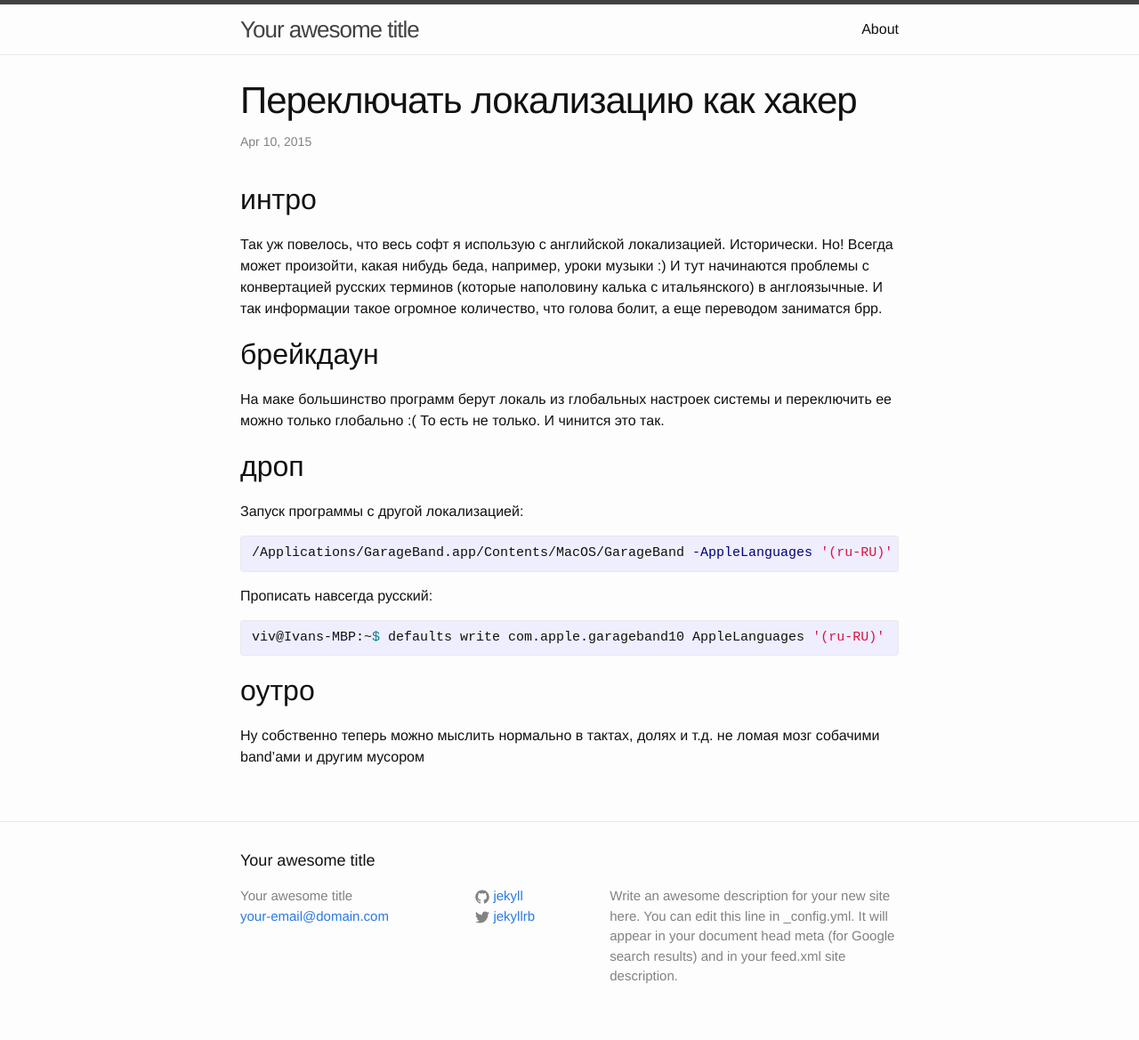
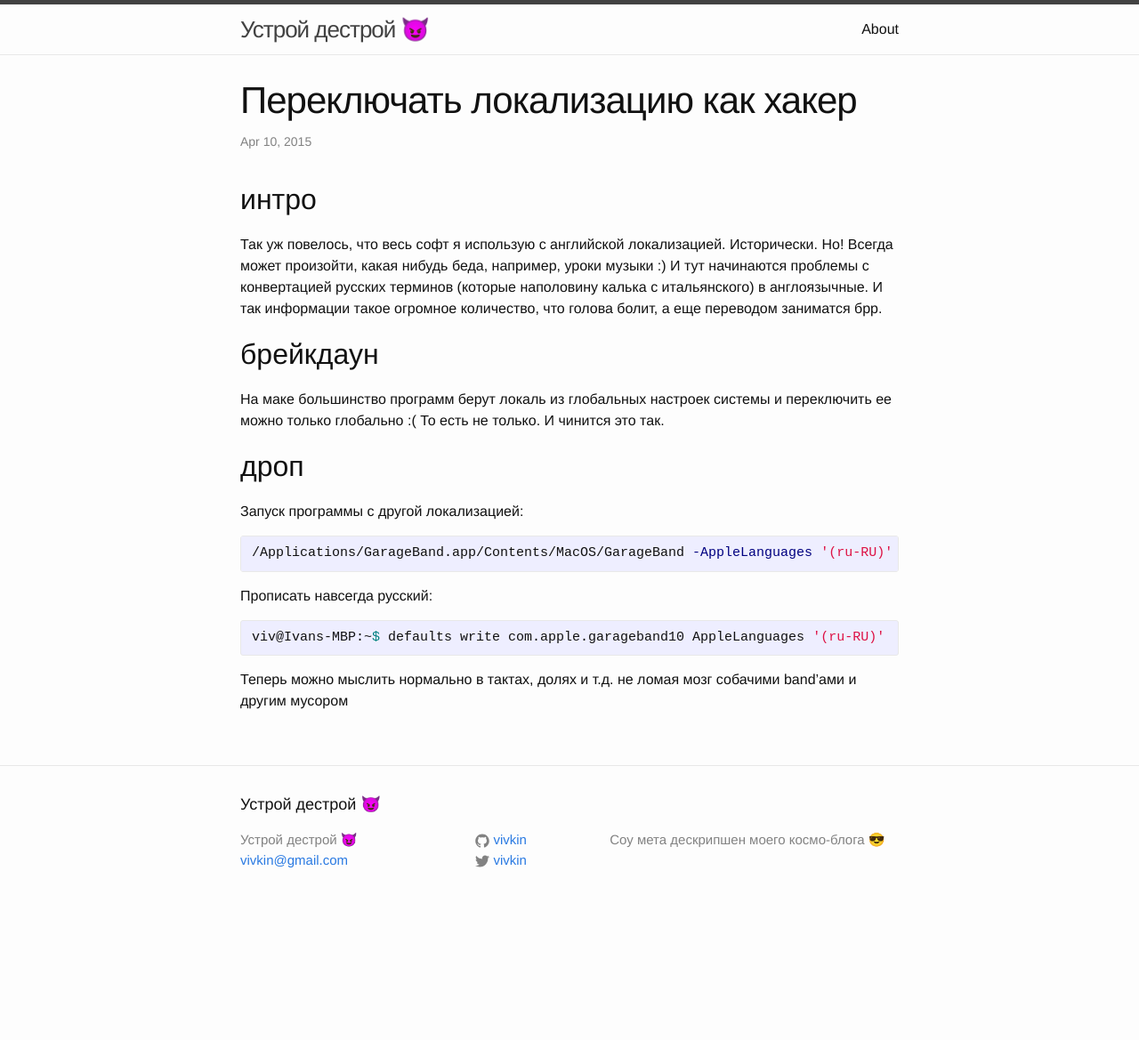
Before and after one commit to vivkin/vivkin.github.io, a Jekyll site: the page built from _posts/2015-04-10-apple-language.md, in a window 1280 px wide. Shown: the whole page at 89% size. Built offline with Jekyll 4.4.1, drawn with Linux system fonts in a browser that asks for light colours; after the commit the page ends 1038 px from its top, so only the background shows below that.

Commit message:
Пофиксил название и другое

```diff
--- a/_config.yml
+++ b/_config.yml
@@ -1,14 +1,12 @@
 # Site settings
-title: Your awesome title
-email: your-email@domain.com
+title: Устрой дестрой 😈
+email: vivkin@gmail.com
 description: > # this means to ignore newlines until "baseurl:"
-  Write an awesome description for your new site here. You can edit this
-  line in _config.yml. It will appear in your document head meta (for
-  Google search results) and in your feed.xml site description.
+    Соу мета дескрипшен моего космо-блога 😎
 baseurl: "" # the subpath of your site, e.g. /blog/
-url: "http://yourdomain.com" # the base hostname & protocol for your site
-twitter_username: jekyllrb
-github_username:  jekyll
+url: "http://vivkin.com" # the base hostname & protocol for your site
+twitter_username: vivkin
+github_username: vivkin
 
 # Build settings
 markdown: kramdown
--- a/_posts/2015-04-10-apple-language.md
+++ b/_posts/2015-04-10-apple-language.md
@@ -23,5 +23,4 @@ tags: osx garageband magic
 viv@Ivans-MBP:~$ defaults write com.apple.garageband10 AppleLanguages '(ru-RU)'
 {% endhighlight %}
 
-## оутро
-Ну собственно теперь можно мыслить нормально в тактах, долях и т.д. не ломая мозг собачими band'ами и другим мусором
+Теперь можно мыслить нормально в тактах, долях и т.д. не ломая мозг собачими band'ами и другим мусором
```
